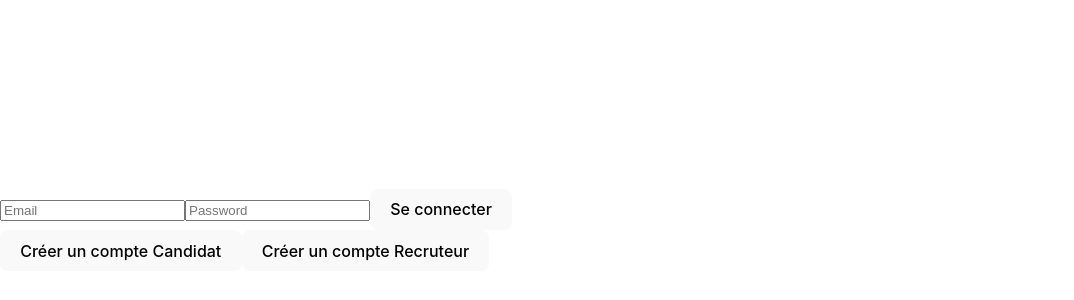
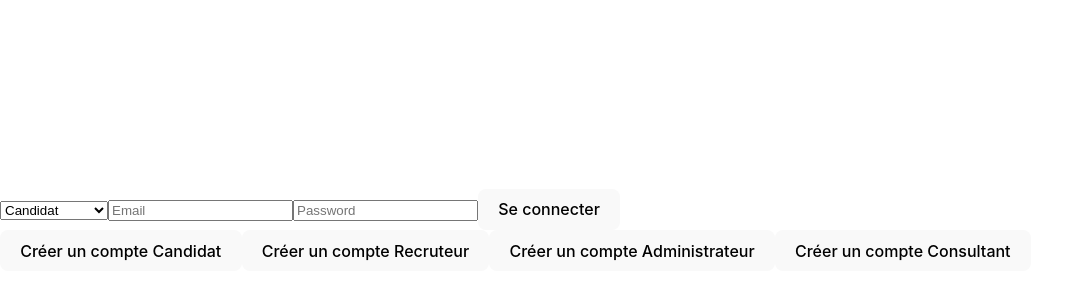
Before and after one commit to Ben0813/TRTConseil, a React (Vite) app in the folder front/: page / in a window 1280 px wide. Shown: the part 170-470 px from the top of the page, without its empty margins (0-1074 px from the left). Built offline with nearby package versions, Linux system fonts and the light colour scheme.

Commit message:
add multiple api endpoints in login.jsx

```diff
--- a/front/src/components/views/Login.jsx
+++ b/front/src/components/views/Login.jsx
@@ -1,28 +1,35 @@
 import React, { useState } from 'react';
 import { useNavigate } from 'react-router-dom';
-import axios from 'axios'; // Supposons que vous utilisez axios pour les requêtes HTTP
+import axios from 'axios';
 
 const Login = () => {
   const navigate = useNavigate();
   const [email, setEmail] = useState('');
   const [password, setPassword] = useState('');
+  const [userType, setUserType] = useState('candidate'); // Nouveau state pour le type d'utilisateur
 
   const handleLogin = async (e) => {
     e.preventDefault();
     try {
-      const response = await axios.post('http://localhost:3001/api/candidates/login', {
+      const endPoint = `http://localhost:3001/api/${userType}s/login`; // Point de terminaison dynamique basé sur le type d'utilisateur
+      const response = await axios.post(endPoint, {
         email,
         password,
       });
 
-      const { userType, token } = response.data;
+      const { token } = response.data;
       localStorage.setItem("token", token);
       localStorage.setItem("userType", userType);
 
+      // Redirection en fonction du type d'utilisateur
       if (userType === 'candidate') {
         navigate('/profile-candidate');
       } else if (userType === 'recruiter') {
-        // Redirigez vers la page du recruteur
+        navigate('/profile-recruiter');
+      } else if (userType === 'administrator') {
+        navigate('/profile-administrator');
+      } else if (userType === 'consultant') {
+        navigate('/profile-consultant');
       }
     } catch (error) {
       console.error('Erreur lors de la connexion:', error);
@@ -32,6 +39,14 @@ const Login = () => {
   return (
     <div>
       <form onSubmit={handleLogin}>
+        {/* Menu déroulant pour le type d'utilisateur */}
+        <select onChange={(e) => setUserType(e.target.value)} value={userType}>
+          <option value="candidate">Candidat</option>
+          <option value="recruiter">Recruteur</option>
+          <option value="administrator">Administrateur</option>
+          <option value="consultant">Consultant</option>
+        </select>
+
         <input
           type="email"
           placeholder="Email"
@@ -49,6 +64,8 @@ const Login = () => {
 
       <button onClick={() => navigate('/signup-candidate')}>Créer un compte Candidat</button>
       <button onClick={() => navigate('/signup-recruiter')}>Créer un compte Recruteur</button>
+      <button onClick={() => navigate('/signup-administrator')}>Créer un compte Administrateur</button>
+      <button onClick={() => navigate('/signup-consultant')}>Créer un compte Consultant</button>
     </div>
   );
 }
--- a/front/src/components/views/ProfileCandidate.jsx
+++ b/front/src/components/views/ProfileCandidate.jsx
@@ -16,7 +16,7 @@ const ProfileCandidate = () => {
   };
 
   const handleApply = (jobId) => {
-    // Votre logique pour postuler à un job ici
+    // logique pour postuler à un job ici
     console.log(`Postulé au job avec l'ID: ${jobId}`);
   };
 
@@ -27,7 +27,7 @@ const ProfileCandidate = () => {
           Authorization: `Bearer ${localStorage.getItem('token')}`
         }
       });
-      // Faites quelque chose avec les données ici, par exemple, mettez à jour l'état.
+
       console.log(response.data);
     } catch (error) {
       console.error('Erreur lors de la récupération des données:', error);
--- a/front/src/components/views/SignupCandidate.jsx
+++ b/front/src/components/views/SignupCandidate.jsx
@@ -19,10 +19,9 @@ const SignupCandidate = () => {
         cv
       });
 
-      // Si vous générez également un jeton lors de l'inscription, stockez-le.
       if (response.data.token) {
         localStorage.setItem("token", response.data.token);
-        localStorage.setItem("userType", "candidate"); // ou ce qui est approprié
+        localStorage.setItem("userType", "candidate");
       }
 
       console.log('Compte créé avec succès:', response.data);
```
